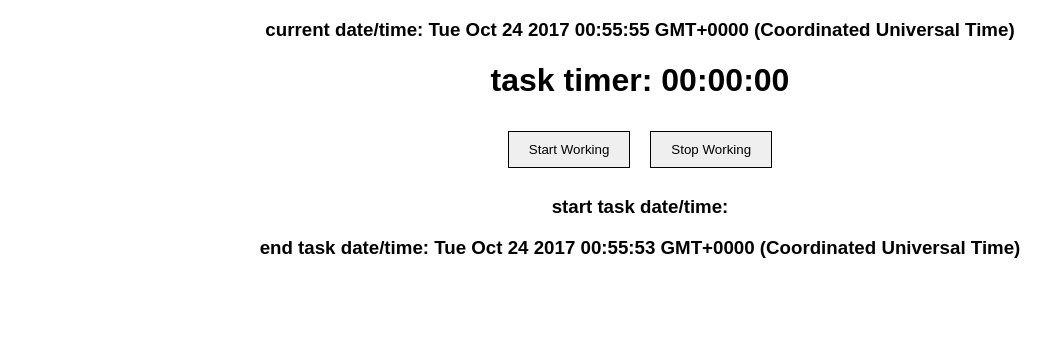
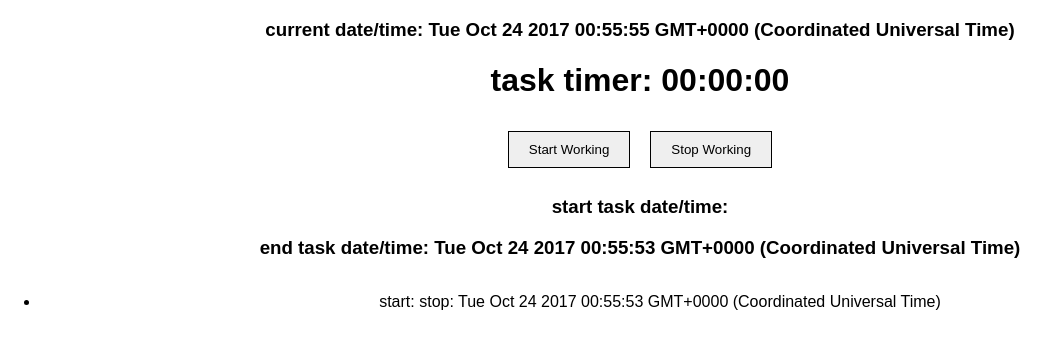
Before and after one commit to erlemulligan/activity-tracker, a React (Create React App) app: page / in a window 1280 px wide. Both pictures are taken after a click on the button "Stop Working". Shown: the top 348 px of the page, without its empty margins (0-1059 px from the left). Built offline with nearby package versions, Linux system fonts and the light colour scheme.

Commit message:
logging tasks on ui for user to see list of start/stop times

```diff
--- /dev/null
+++ b/src/Components/TaskListItemComponent/TaskListItemComponent.css
@@ -0,0 +1,3 @@
+.TaskListItemComponentContainer {
+  padding: 15px 0;
+}
--- /dev/null
+++ b/src/Components/TaskListItemComponent/index.js
@@ -0,0 +1,10 @@
+import React from 'react';
+import './TaskListItemComponent.css';
+
+const TaskListItemComponent = (props) => {
+  return (
+    <li className="TaskListItemComponentContainer">start: {props.startTime} stop: {props.stopTime}</li>
+  );
+}
+
+export default TaskListItemComponent;
--- a/src/Components/TimerComponent/index.js
+++ b/src/Components/TimerComponent/index.js
@@ -1,16 +1,18 @@
-import React, { Component } from 'react';
-import ButtonComponent from '../ButtonComponent';
+import React, { Component } from 'react'
+import ButtonComponent from '../ButtonComponent'
+import TaskListItemComponent from '../TaskListItemComponent'
 import './TimerComponent.css';
 
 class TimerComponent extends Component {
   constructor(props) {
     super(props)
-    console.log(this.props)
+
     this.state = {
       currentDate: new Date(),
       startDate: '',
       endDate: '',
       secondsElapsed: 0,
+      taskList: [],
     }
 
     this.handleStart = this.handleStart.bind(this)
@@ -18,6 +20,7 @@ class TimerComponent extends Component {
     this.getSeconds = this.getSeconds.bind(this)
     this.getMinutes = this.getMinutes.bind(this)
     this.getHours = this.getHours.bind(this)
+    this.displayTaskList = this.displayTaskList.bind(this)
   }
 
   componentDidMount() {
@@ -34,7 +37,7 @@ class TimerComponent extends Component {
   handleStart() {
     this.setState({
       startDate: new Date(),
-      endDate: 'work currently in progress...'
+      endDate: 'work currently in progress...',
     })
 
     this.timeIncrementer = setInterval(() => {
@@ -50,10 +53,19 @@ class TimerComponent extends Component {
 
   handleStop() {
     clearInterval(this.timeIncrementer)
+
+    const stopEndDate = new Date()
+    let tempTaskArray = this.state.taskList
+
+    tempTaskArray.push({start: this.state.startDate.toString(), stop: stopEndDate.toString()})
+
     this.setState({
       secondsElapsed: 0,
-      endDate: new Date(),
+      endDate: stopEndDate,
+      taskList: tempTaskArray,
     })
+
+    console.log(this.state.taskList)
   }
 
   getHours() {
@@ -68,6 +80,14 @@ class TimerComponent extends Component {
     return ('0' + this.state.secondsElapsed % 60).slice(-2)
   }
 
+  displayTaskList() {
+    const taskList = this.state.taskList.map((task) => {
+      return <TaskListItemComponent key={task.start} startTime={task.start} stopTime={task.stop} />
+    })
+
+    return (<ul>{taskList}</ul>)
+  }
+
   render() {
     return (
       <div className="TimerComponentContainer">
@@ -77,13 +97,14 @@ class TimerComponent extends Component {
         <ButtonComponent buttonText="Stop Working" onClick={this.handleStop} />
         <h3>{`start task date/time: ${this.state.startDate}`}</h3>
         <h3>{`end task date/time: ${this.state.endDate}`}</h3>
+        {this.displayTaskList()}
       </div>
     );
   }
 }
 
 TimerComponent.defaultProps = {
-  breakReminderInSeconds: 5,
+  breakReminderInSeconds: 30,
 }
 
-export default TimerComponent;
+export default TimerComponent
```
